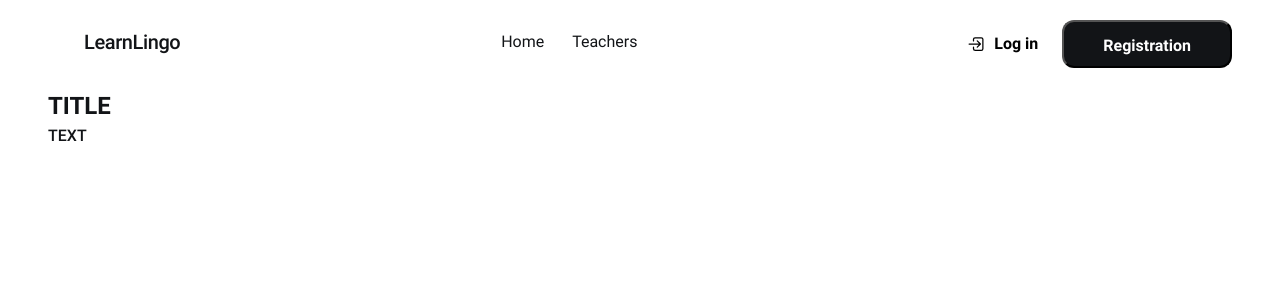
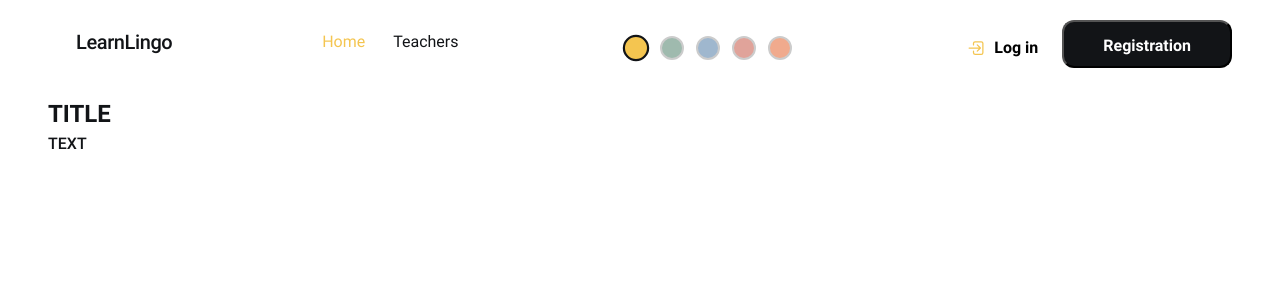
Before and after one commit to BulatovaTati/LearnLingo, a React (Vite) app: page / in a window 1280 px wide. Shown: the top 300 px of the page. Built offline with nearby package versions, Linux system fonts and the light colour scheme.

Commit message:
Add ThemeContext and Themepicker

```diff
--- a/src/components/AuthNav/AuthNav.module.css
+++ b/src/components/AuthNav/AuthNav.module.css
@@ -13,9 +13,13 @@
 
     font-weight: 700;
     transition: color var(--time) var(--cubic);
+
     &:hover,
     &:focus {
-        color: #91d1d1;
+        color: var(--main-accent);
+    }
+    & > svg {
+        color: var(--main-accent);
     }
 
     @media (max-width: 768px) {
@@ -42,7 +46,7 @@
 
     &:hover,
     &:focus {
-        color: #91d1d1;
+        color: var(--main-accent);
     }
 
     @media (max-width: 768px) {
--- a/src/components/Header/Header.jsx
+++ b/src/components/Header/Header.jsx
@@ -2,6 +2,7 @@ import AuthNav from '../AuthNav/AuthNav';
 import Container from '../Container/Container';
 import Logo from '../Logo/Logo';
 import Navigation from '../Navigation/Navigation';
+import ThemePicker from '../ThemePicker/ThemePicker';
 
 import s from './Header.module.css';
 
@@ -11,6 +12,7 @@ const Header = () => {
             <Container modClass={s.headerContainer}>
                 <Logo />
                 <Navigation />
+                <ThemePicker />
                 <AuthNav />
             </Container>
         </header>
--- a/src/components/Layout/Layout.jsx
+++ b/src/components/Layout/Layout.jsx
@@ -4,10 +4,13 @@ import { Toaster } from 'react-hot-toast';
 
 import Loader from '../Loader/Loader';
 import Header from '../Header/Header';
+import { useTheme } from '../ThemeContext/ThemeContext';
 
 const Layout = () => {
+    const { theme } = useTheme();
+
     return (
-        <>
+        <div className={`theme-${theme}`}>
             <Toaster />
             <Suspense fallback={<Loader />}>
                 <Header />
@@ -15,7 +18,7 @@ const Layout = () => {
                     <Outlet />
                 </main>
             </Suspense>
-        </>
+        </div>
     );
 };
 
--- a/src/components/Logo/Logo.jsx
+++ b/src/components/Logo/Logo.jsx
@@ -5,8 +5,8 @@ const Logo = () => {
     return (
         <>
             <Link className={s.logo} to="/">
-                <svg width={28} height={28}>
-                    <use href="../../../public/logo.svg"></use>
+                <svg width={20} height={20} className={s.logoIcon}>
+                    <use href="/logo.svg"></use>
                 </svg>
                 <span>LearnLingo</span>
             </Link>
--- a/src/components/Logo/Logo.module.css
+++ b/src/components/Logo/Logo.module.css
@@ -2,7 +2,6 @@
     display: flex;
     gap: 8px;
     padding: 10px 0;
-
     font-size: 20px;
     line-height: 1.2;
     letter-spacing: -0.02em;
--- a/src/components/Navigation/Navigation.module.css
+++ b/src/components/Navigation/Navigation.module.css
@@ -13,8 +13,10 @@
 
     &:hover,
     &:focus {
+        color: var(--main-accent);
     }
 }
 
 .isActive {
+    color: var(--main-accent);
 }
--- /dev/null
+++ b/src/components/ThemeContext/ThemeContext.jsx
@@ -0,0 +1,11 @@
+import React, { createContext, useContext, useState } from 'react';
+
+const ThemeContext = createContext();
+
+export const ThemeProvider = ({ children }) => {
+    const [theme, setTheme] = useState('yellow');
+
+    return <ThemeContext.Provider value={{ theme, setTheme }}>{children}</ThemeContext.Provider>;
+};
+
+export const useTheme = () => useContext(ThemeContext);
--- /dev/null
+++ b/src/components/ThemePicker/ThemePicker.jsx
@@ -0,0 +1,18 @@
+import { useTheme } from '../ThemeContext/ThemeContext';
+import s from './ThemePicker.module.css';
+
+const themes = ['yellow', 'green', 'blue', 'pink', 'orange'];
+
+const ThemePicker = () => {
+    const { theme, setTheme } = useTheme();
+
+    return (
+        <div className={s.themePicker}>
+            {themes.map(t => (
+                <div key={t} title={t} onClick={() => setTheme(t)} className={`${s[`dot--${t}`]} ${theme === t ? s.active : ''}`} />
+            ))}
+        </div>
+    );
+};
+
+export default ThemePicker;
--- /dev/null
+++ b/src/components/ThemePicker/ThemePicker.module.css
@@ -0,0 +1,51 @@
+.themePicker {
+    display: flex;
+    gap: 12px;
+    padding: 1rem;
+}
+
+.dot--yellow,
+.dot--green,
+.dot--blue,
+.dot--pink,
+.dot--orange {
+    width: 24px;
+    height: 24px;
+    border-radius: 50%;
+    border: 2px solid #ccc;
+    cursor: pointer;
+    transition: transform var(--time) var(--cubic), border-color var(--time) var(--cubic);
+}
+
+.dot--yellow {
+    background-color: var(--color-yellow-primary);
+}
+
+.dot--green {
+    background-color: var(--color-green-dark);
+}
+
+.dot--blue {
+    background-color: var(--color-blue-medium);
+}
+
+.dot--pink {
+    background-color: var(--color-pink-dark);
+}
+
+.dot--orange {
+    background-color: var(--color-orange);
+}
+
+.dot--yellow:hover,
+.dot--green:hover,
+.dot--blue:hover,
+.dot--pink:hover,
+.dot--orange:hover {
+    opacity: 0.8;
+}
+
+.active {
+    border: 2px solid var(--main-color);
+    transform: scale(1.1);
+}
--- a/src/css/global.css
+++ b/src/css/global.css
@@ -13,3 +13,7 @@ body {
     color: var(--main-color);
     background-color: var(--main-bcg);
 }
+
+body.ReactModal__Body--open {
+    overflow: hidden;
+}
--- a/src/css/variables.css
+++ b/src/css/variables.css
@@ -1,9 +1,17 @@
 :root {
+    /* ————— Static brand tokens ————— */
+
     --main-color: #121417;
     --white-color: #ffffff;
+    --main-accent: var(--color-yellow-primary);
+    --main-accent-light: var(--color-yellow-light);
+    --text-color-secondary: #8a8a89;
     --main-bcg: #ffffff;
+    --bg-color-hero: #bfd6ea;
     --time: 250ms;
     --cubic: cubic-bezier(0.075, 0.82, 0.165, 1);
+
+    /* Accent palettes (static) */
 
     /* Yellow tones */
     --color-yellow-primary: #f4c550;
@@ -17,13 +25,41 @@
     --color-blue-medium: #9fb7ce;
     --color-blue-light: #bfd6ea;
 
-    /* Pink / Red tones */
+    /* Pink tones */
     --color-pink-dark: #e0a39a;
     --color-pink: #f2c0bd;
+
+    /* Light Orange tones */
     --color-orange: #f0aa8d;
     --color-peach: #f4c8ba;
+}
 
-    --text-color-primary: #121417;
-    --text-color-secondary: #8a8a89;
-    --bg-color-hero: #bfd6ea;
+/* Default Yellow theme variables applied to root */
+.theme-yellow {
+    --main-accent: var(--color-yellow-primary);
+    --main-accent-light: var(--color-yellow-light);
 }
+
+/* Green theme */
+.theme-green {
+    --main-accent: var(--color-green-dark);
+    --main-accent-light: var(--color-green-light);
+}
+
+/* Blue theme */
+.theme-blue {
+    --main-accent: var(--color-blue-medium);
+    --main-accent-light: var(--color-blue-light);
+}
+
+/* Pink theme */
+.theme-pink {
+    --main-accent: var(--color-pink-dark);
+    --main-accent-light: var(--color-pink);
+}
+
+/* Orange theme */
+.theme-orange {
+    --main-accent: var(--color-orange);
+    --main-accent-light: var(--color-peach);
+}
--- a/src/main.jsx
+++ b/src/main.jsx
@@ -1,6 +1,7 @@
 import { StrictMode } from 'react';
 import { createRoot } from 'react-dom/client';
 import { BrowserRouter } from 'react-router-dom';
+import { ThemeProvider } from './components/ThemeContext/ThemeContext';
 import { Provider } from 'react-redux';
 import { PersistGate } from 'redux-persist/integration/react';
 import Loader from './components/Loader/Loader';
@@ -12,12 +13,14 @@ import App from './components/App';
 
 createRoot(document.getElementById('root')).render(
     <StrictMode>
+        <ThemeProvider>
             {/* <Provider store={store}> */}
             {/* <PersistGate loading={<Loader />} persistor={persistor}> */}
             <BrowserRouter>
                 <App />
             </BrowserRouter>
             {/* </PersistGate> */}
-        {/* </Provider> */}
+            {/* </Provider> */}{' '}
+        </ThemeProvider>
     </StrictMode>
 );
```
Lines whose indentation alone changed are shown as unchanged.
